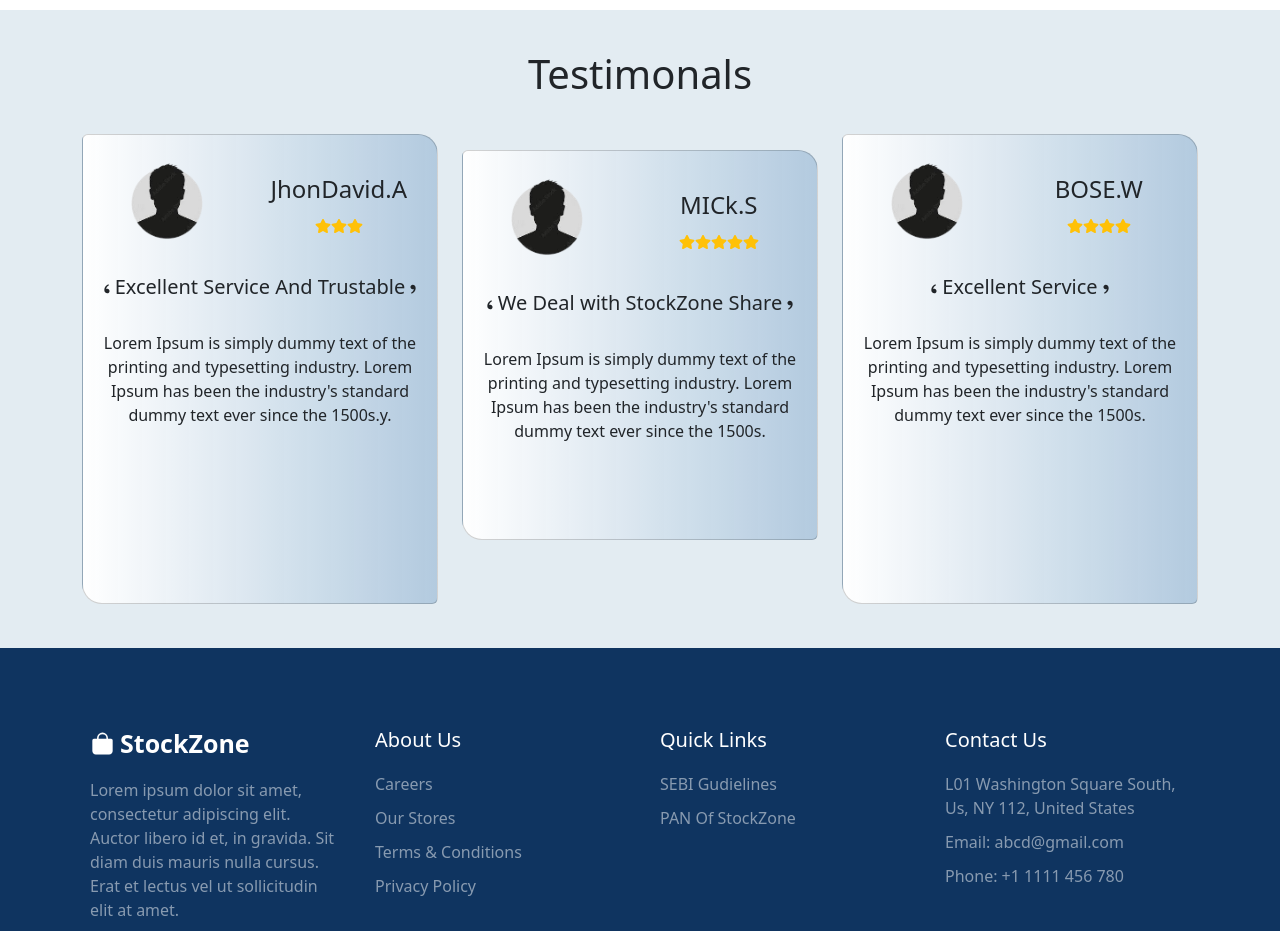
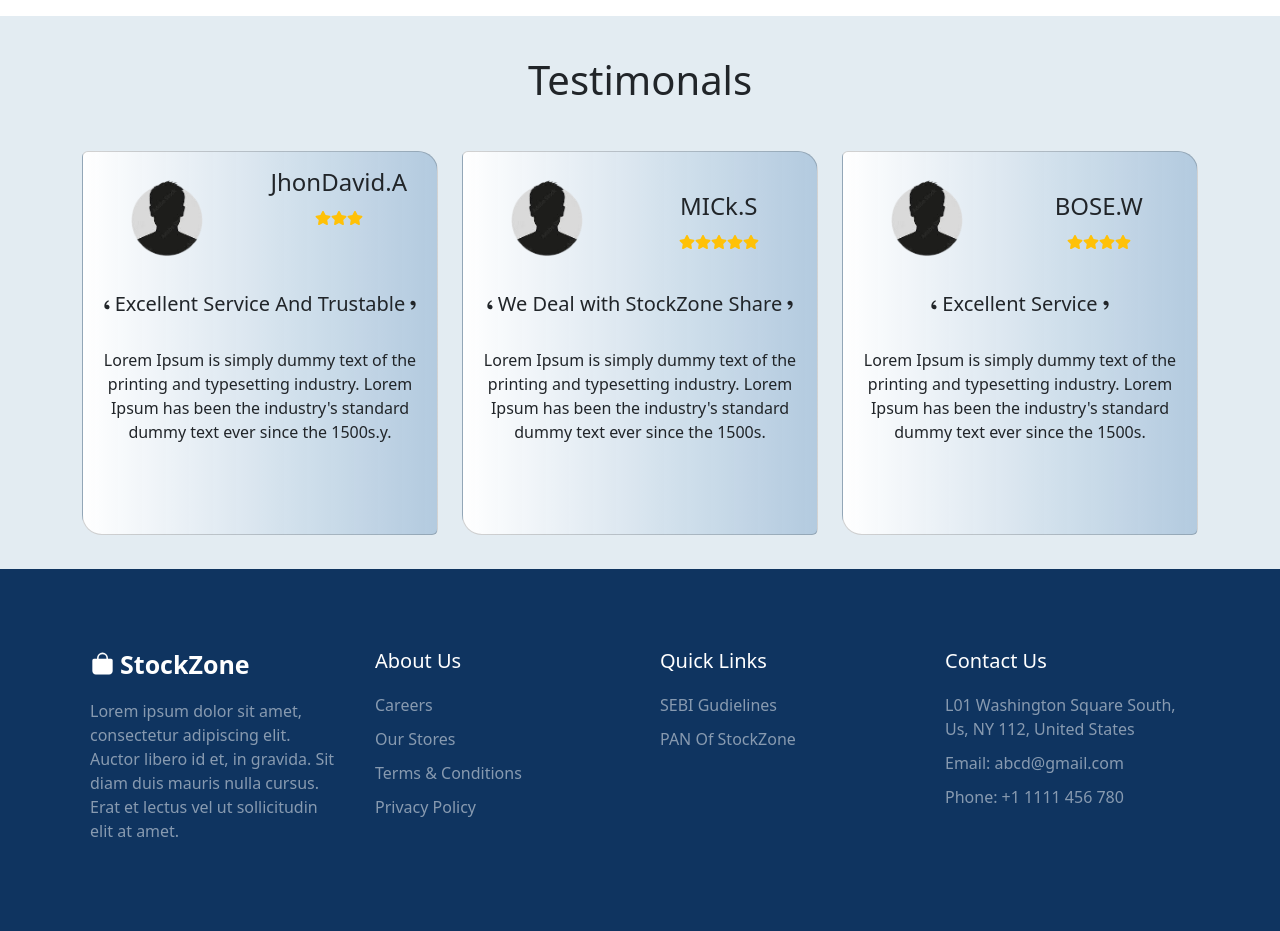
Before and after one commit to RajanRajRtr/stockZone, a React (Create React App) app: page / in a window 1280 px wide. Shown: the part 4000-4931 px from the top of the page. Built offline with nearby package versions, Linux system fonts and the light colour scheme; no server answers.

Commit message:
"Updated CSS styles for News and Testimonial components, including width and margin adjustments."

```diff
--- a/src/components/wrapper/News.css
+++ b/src/components/wrapper/News.css
@@ -10,7 +10,7 @@ article {
   transform-origin: center;
   transition: all 0.4s ease-in-out;
   overflow: hidden;
-  width: 360px !important;
+  width: 370px !important;
 }
 
 article a::after {
@@ -155,7 +155,13 @@ article:has(:hover, :focus) {
   }
 }
 
-@media (min-width: 322px) and (max-width: 376px) {
+@media (min-width: 3766px) and (max-width: 425px) {
+  article {
+    width: 320px !important;
+  }
+}
+
+@media (min-width: 322px) and (max-width: 375px) {
   article {
     width: 330px !important;
   }
--- a/src/components/wrapper/Testimonal.jsx
+++ b/src/components/wrapper/Testimonal.jsx
@@ -32,7 +32,7 @@ const Testimonal = () => {
                     }}
                   />
                 </Col>
-                <Col md={7} className="mt-4">
+                <Col md={7}>
                   <h4>JhonDavid.A</h4>
                   <FaStar color="#ffc107" />
                   <FaStar color="#ffc107" />
@@ -55,8 +55,8 @@ const Testimonal = () => {
               </Row>
             </Card>
           </Col>
-          <Col md={4} sm={12} style={{ marginBottom: "7%" }}>
-            <Card className="gradient-card my-3">
+          <Col md={4} sm={12}>
+            <Card className="gradient-card mb-3">
               <Row className="mt-3">
                 <Col md={5}>
                   <img
--- a/src/components/wrapper/style.css
+++ b/src/components/wrapper/style.css
@@ -44,7 +44,7 @@
   height: 100%;
   border-bottom-left-radius: 20px;
   border-top-right-radius: 20px;
-  /* width: 85%; */
+  margin-top: 3%;
 }
 
 /* @media (min-width: 320px) and (max-width: 426px) {
```
